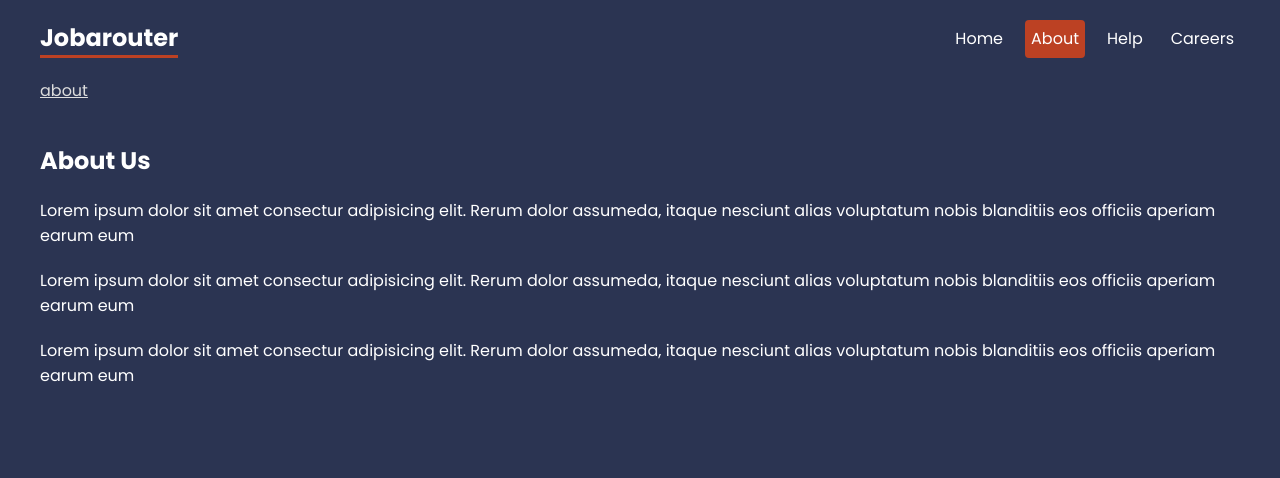
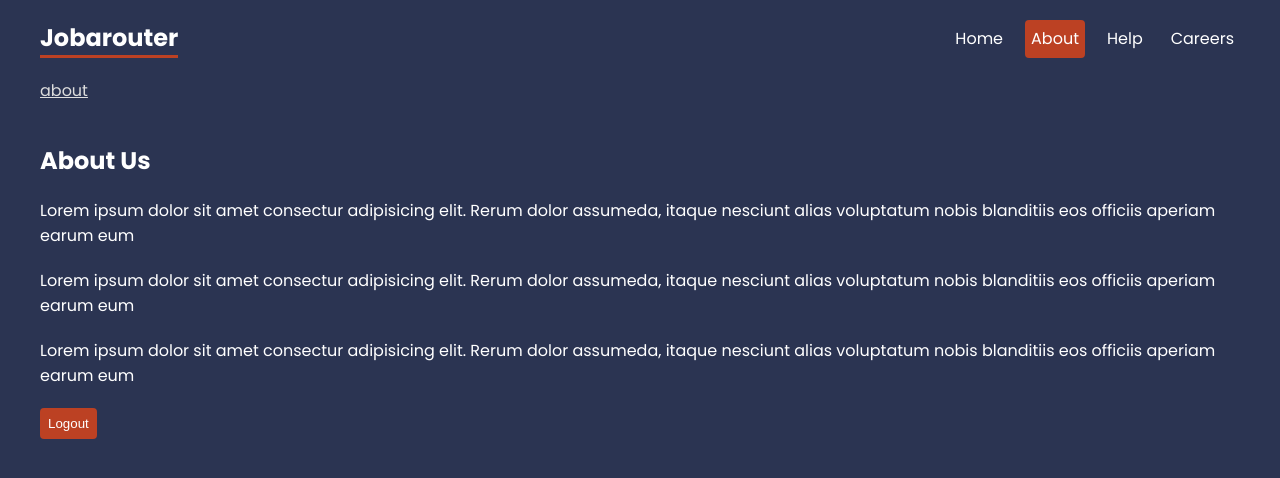
Before and after one commit to OscarNavarr/React-Routers-Depth, a React (Create React App) app: page /about in a window 1280 px wide. Shown: the top 478 px of the page. Built offline with nearby package versions, Linux system fonts and the light colour scheme.

Commit message:
Project finished

```diff
--- a/src/pages/About.js
+++ b/src/pages/About.js
@@ -1,10 +1,20 @@
+import { useState } from "react"
+import { Navigate } from "react-router-dom";
+
 export const About = () => {
+    const [user, setUser] = useState('mario');
+
+    if(!user){
+      return <Navigate to="/" replace={true}/>
+    }
     return (
       <div className="about">
           <h2>About Us</h2>
           <p>Lorem ipsum dolor sit amet consectur adipisicing elit. Rerum dolor assumeda, itaque nesciunt alias voluptatum nobis blanditiis eos officiis aperiam earum eum</p>
           <p>Lorem ipsum dolor sit amet consectur adipisicing elit. Rerum dolor assumeda, itaque nesciunt alias voluptatum nobis blanditiis eos officiis aperiam earum eum</p>
           <p>Lorem ipsum dolor sit amet consectur adipisicing elit. Rerum dolor assumeda, itaque nesciunt alias voluptatum nobis blanditiis eos officiis aperiam earum eum</p>
+
+          <button onClick={() => setUser(null)}>Logout</button>
       </div>
     )
   }
```
